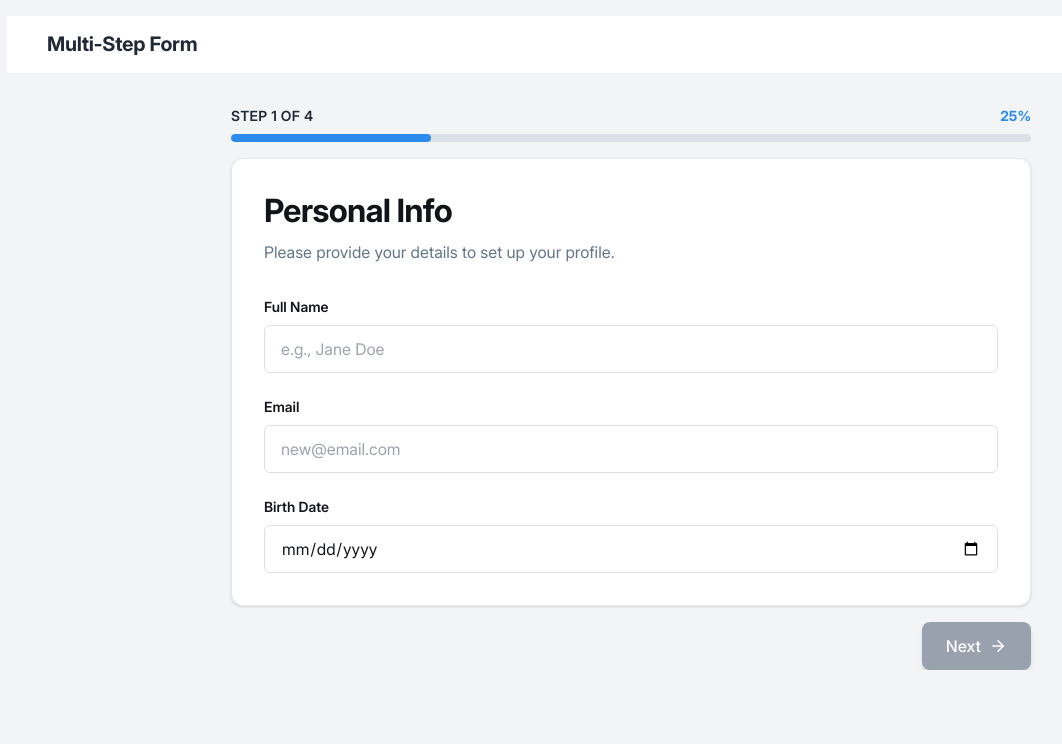
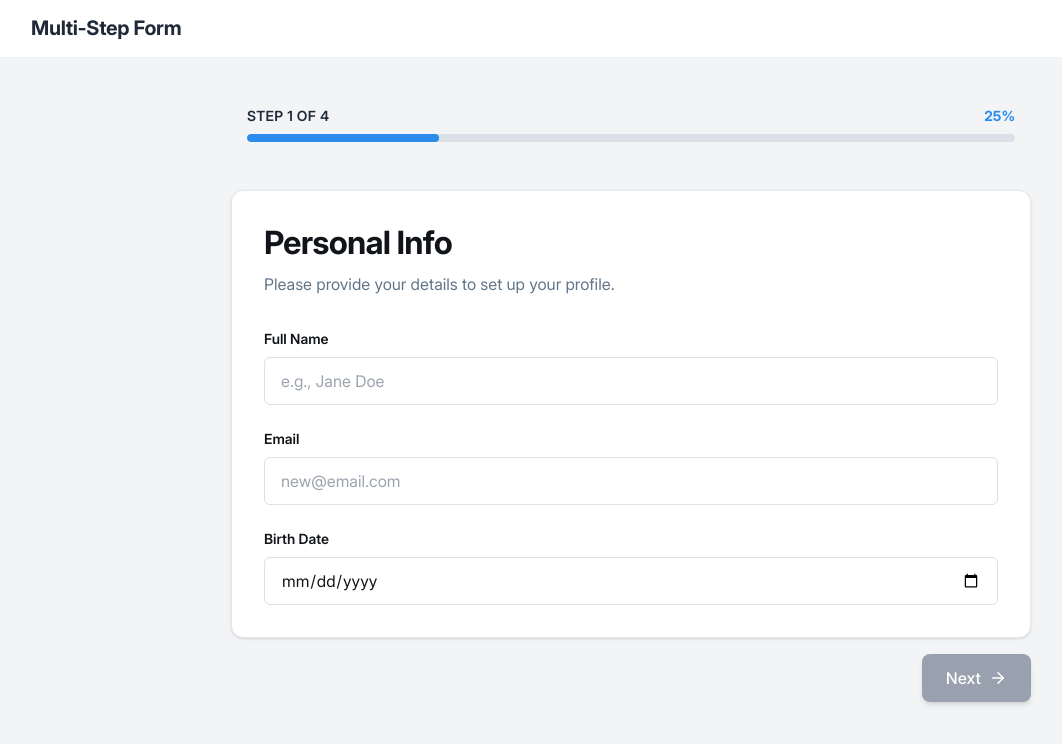
Before and after one commit to josegijon/Multi-Step-Form, a React (Vite) app: page / in a window 1280 px wide. Shown: the top 744 px of the page, without its empty margins (9-1071 px from the left). Built offline with nearby package versions, Linux system fonts and the light colour scheme.

Commit message:
refactor: add padding to Layout, ProgressBar, and MultiStepForm components for improved spacing

```diff
--- a/src/components/Layout.tsx
+++ b/src/components/Layout.tsx
@@ -5,7 +5,7 @@ interface LayoutProps {
 }
 
 export const Layout = ({ children }: LayoutProps) => (
-    <main className="font-inter bg-[#f3f4f6] min-h-screen flex flex-col gap-4 p-4 pb-8">
+    <main className="font-inter bg-[#f3f4f6] min-h-screen flex flex-col gap-4 pb-8">
         <Header />
         {children}
     </main>
--- a/src/components/MultiStepForm.tsx
+++ b/src/components/MultiStepForm.tsx
@@ -42,7 +42,7 @@ export const MultiStepForm = () => {
         <Layout>
             <ProgressBar step={currentStep} />
 
-            <section className="relative overflow-hidden">
+            <section className="relative overflow-hidden p-4">
                 <AnimatePresence mode="wait" custom={direction}>
                     <motion.div
                         key={currentStep}
--- a/src/components/ProgressBar.tsx
+++ b/src/components/ProgressBar.tsx
@@ -12,7 +12,7 @@ export const ProgressBar = ({ step }: Props) => {
     }
 
     return (
-        <div className="flex flex-col gap-2 max-w-200 mx-auto w-full">
+        <div className="flex flex-col gap-2 max-w-200 mx-auto w-full p-4">
             <div className="flex gap-6 justify-between items-end">
                 <p className="text-black-02 text-sm font-semibold uppercase tracking-wide">
                     Step {step} of {TOTAL_STEPS}
```
